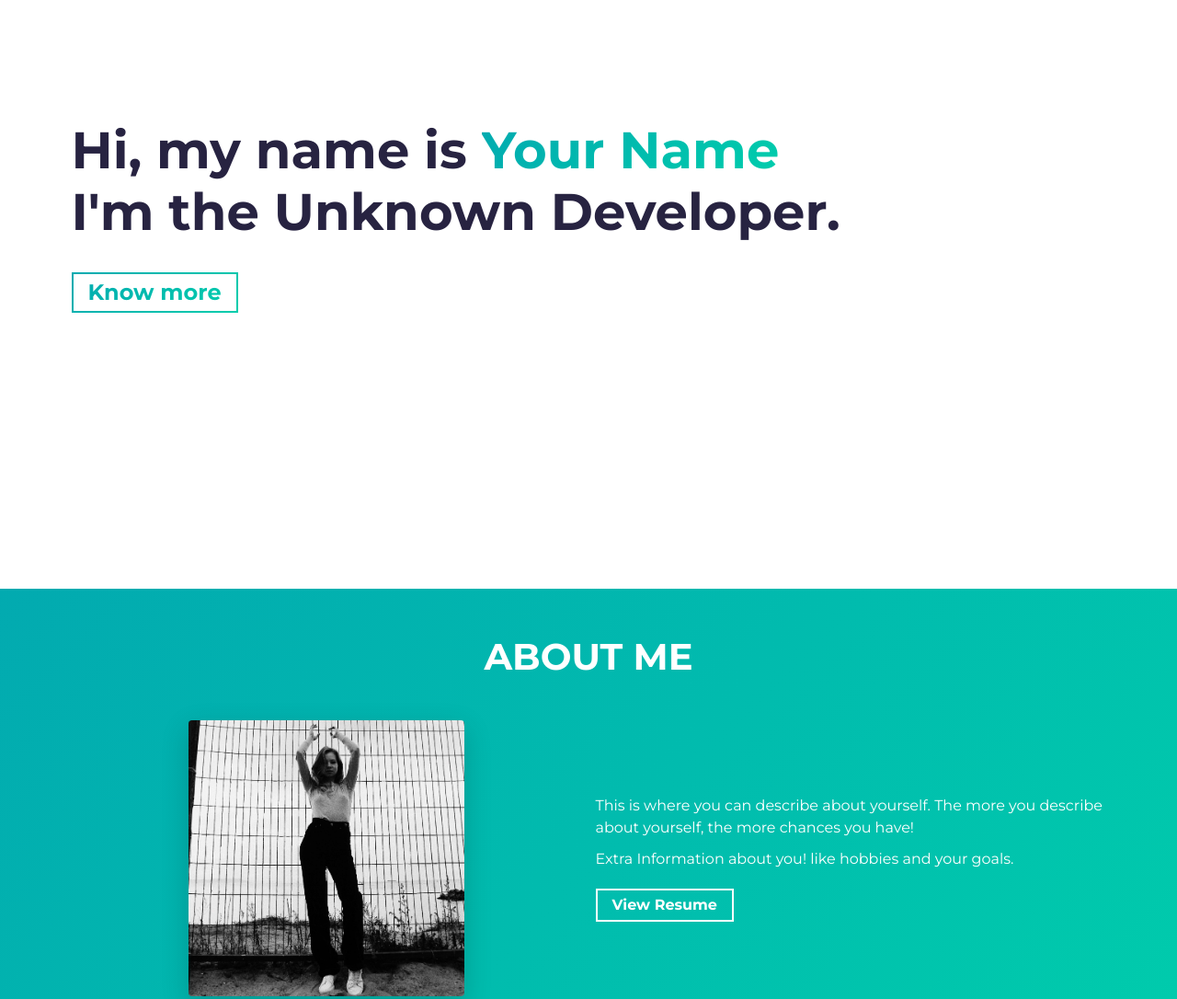
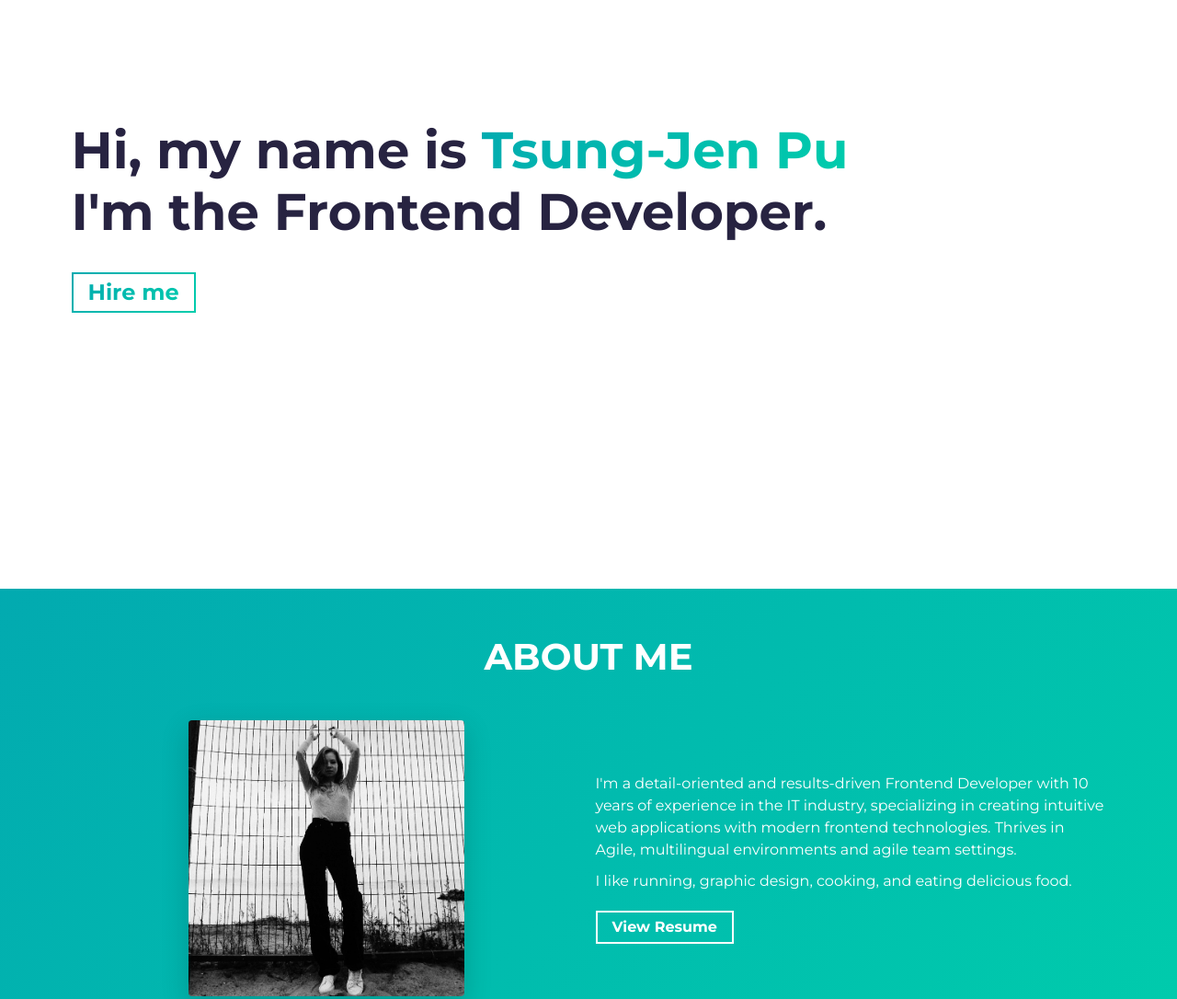
Before and after one commit to Tsung-Jen/myportfolio, a website built with Parcel: page src/index.html in a window 1280 px wide. Shown: the part 160-1246 px from the top of the page at 92% size. Built offline with nearby package versions, Linux system fonts and the light colour scheme.

Commit message:
modify hero and about section in index.html

```diff
--- a/src/index.html
+++ b/src/index.html
@@ -18,11 +18,11 @@
     <link rel="shortcut icon" type="image/png" href="assets/favicon.png" />
 
     <!-- Todo: put here your site title -->
-    <title>[Your name here] | Developer</title>
+    <title>Tsung-Jen Pu | Developer</title>
     <!-- Todo: add some coding keywords below - e.g: (javascript, yourusername, etc) -->
     <meta name="keywords" content="[username], [name], skill" />
     <!-- Todo: improve your SEO by adding a small description of you -->
-    <meta name="description" content="[Your name here] | Developer" />
+    <meta name="description" content="Tsung-Jen Pu | Developer" />
 
     <link
       rel="stylesheet"
@@ -46,13 +46,13 @@
     <section id="hero" class="jumbotron">
       <div class="container">
         <h1 class="hero-title load-hidden">
-          Hi, my name is <span class="text-color-main">Your Name</span>
+          Hi, my name is <span class="text-color-main">Tsung-Jen Pu</span>
           <br />
-          I'm the Unknown Developer.
+          I'm the Frontend Developer.
         </h1>
         <p class="hero-cta load-hidden">
           <a rel="noreferrer" class="cta-btn cta-btn--hero" href="#about"
-            >Know more</a
+            >Hire me</a
           >
         </p>
       </div>
@@ -79,11 +79,14 @@
           <div class="col-md-6 col-sm-12">
             <div class="about-wrapper__info load-hidden">
               <p class="about-wrapper__info-text">
-                This is where you can describe about yourself. The more you
-                describe about yourself, the more chances you have!
+                I'm a detail-oriented and results-driven Frontend Developer with
+                10 years of experience in the IT industry, specializing in
+                creating intuitive web applications with modern frontend
+                technologies. Thrives in Agile, multilingual environments and
+                agile team settings.
               </p>
               <p class="about-wrapper__info-text">
-                Extra Information about you! like hobbies and your goals.
+                I like running, graphic design, cooking, and eating delicious food.
               </p>
               <span class="d-flex mt-3">
                 <a
@@ -115,9 +118,11 @@
                 <h3 class="project-wrapper__text-title">Project Title 0</h3>
                 <div>
                   <p class="mb-4">
-                    Describe the project being very specific, you can use the Twitter standard: no more than 280 characters:
-                    complement the information: the skills learned or reinforced in its realization and how you faced it,
-                    prove to be proactive in the search for solutions.
+                    Describe the project being very specific, you can use the
+                    Twitter standard: no more than 280 characters: complement
+                    the information: the skills learned or reinforced in its
+                    realization and how you faced it, prove to be proactive in
+                    the search for solutions.
                   </p>
                 </div>
                 <a
@@ -167,9 +172,12 @@
                 <h3 class="project-wrapper__text-title">Project Title 1</h3>
                 <div>
                   <p class="mb-4">
-                    Demonstrate in this description the skills of a programmer: such as having commitment,
-                    having perseverance and accepting alternative solutions. Remember that being a portfolio you are not selling the project,
-                    you are selling yourself, it reflects the resources used: Frameworks, libraries, platforms, etc.
+                    Demonstrate in this description the skills of a programmer:
+                    such as having commitment, having perseverance and accepting
+                    alternative solutions. Remember that being a portfolio you
+                    are not selling the project, you are selling yourself, it
+                    reflects the resources used: Frameworks, libraries,
+                    platforms, etc.
                   </p>
                 </div>
                 <a
@@ -219,8 +227,11 @@
                 <h3 class="project-wrapper__text-title">Project Title 2</h3>
                 <div>
                   <p class="mb-4">
-                    If the project was collaborative, reflect it in this description, that will demonstrate communication and/or leadership skills.
-                    Additionally, if you made use of the mastery of a second language, it will reflect on you professionalism.
+                    If the project was collaborative, reflect it in this
+                    description, that will demonstrate communication and/or
+                    leadership skills. Additionally, if you made use of the
+                    mastery of a second language, it will reflect on you
+                    professionalism.
                   </p>
                 </div>
                 <a
```
